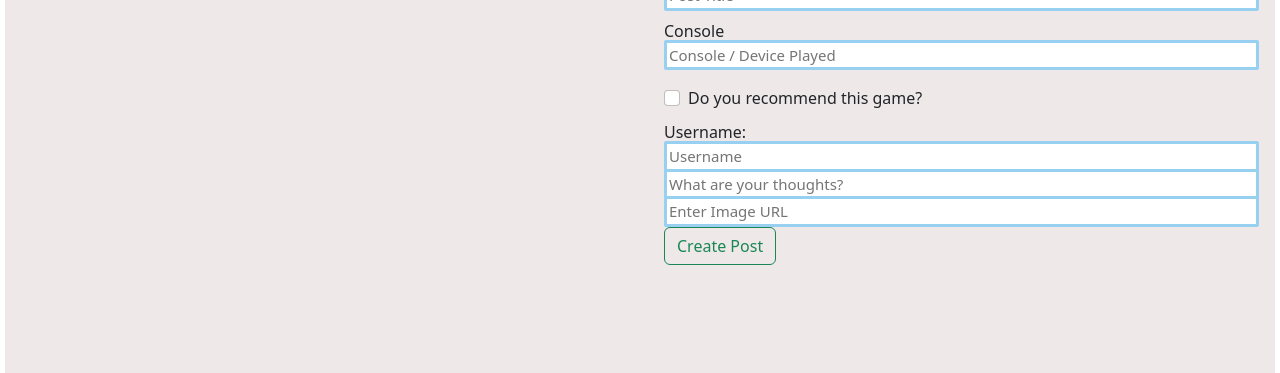
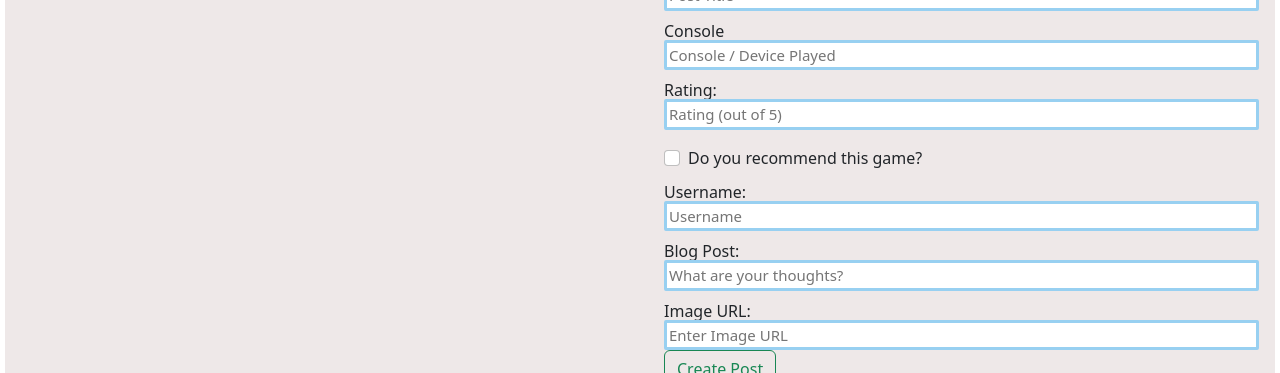
Before and after one commit to rubycmarroquin/BlogApp, a React (Vite) app in the folder client/: page / in a window 1280 px wide. Shown: the part 235-608 px from the top of the page. Built offline with nearby package versions, Linux system fonts and the light colour scheme; no server answers.

Commit message:
added section for ratings

```diff
--- a/client/src/components/ReviewForm.jsx
+++ b/client/src/components/ReviewForm.jsx
@@ -40,7 +40,7 @@ const ReviewForm = ({ onSaveReview, editingReview, onUpdateReview }) => {
     setGameReview((gameReview) => ({ ...gameReview, recommendation }));
   };
   const handleUsername = (event) => {
-    const username = event.target.checked;
+    const username = event.target.value;
     setGameReview((gameReview) => ({ ...gameReview, username }));
   };
 
@@ -69,7 +69,7 @@ const ReviewForm = ({ onSaveReview, editingReview, onUpdateReview }) => {
 
   //A function to handle the post request
   const postReview = (newReview) => {
-    return fetch("http://localhost:8080/api/students", {
+    return fetch("http://localhost:8080/reviews", {
       method: "POST",
       headers: { "Content-Type": "application/json" },
       body: JSON.stringify(newReview),
@@ -78,10 +78,7 @@ const ReviewForm = ({ onSaveReview, editingReview, onUpdateReview }) => {
         return response.json();
       })
       .then((data) => {
-        //console.log("From the post ", data);
-        //I'm sending data to the List of Students (the parent) for updating the list
         onSaveReview(data);
-        //this line just for cleaning the form
         clearForm();
       });
   };
@@ -107,9 +104,9 @@ const ReviewForm = ({ onSaveReview, editingReview, onUpdateReview }) => {
   const handleSubmit = (e) => {
     e.preventDefault();
     if (gameReview.post_id) {
-      putStudent(gameReview);
+      putReview(gameReview);
     } else {
-      postStudent(gameReview);
+      postReview(gameReview);
     }
   };
 
@@ -148,10 +145,21 @@ const ReviewForm = ({ onSaveReview, editingReview, onUpdateReview }) => {
           onChange={handleConsole}
         />
       </Form.Group>
+      <Form.Group>
+        <Form.Label>Rating: </Form.Label>
+        <input
+          type="text"
+          id="add-rating"
+          placeholder="Rating (out of 5)"
+          required
+          value={gameReview.rating || ""}
+          onChange={handleRating}
+        />
+      </Form.Group>
       <Form.Check
         type={"checkbox"}
         id={`isRecommended`}
-        checked={gameReview.recommendation}
+        checked={gameReview.recommendation || false}
         onChange={handleRecommendation}
         label={`Do you recommend this game?`}
       />
@@ -162,29 +170,29 @@ const ReviewForm = ({ onSaveReview, editingReview, onUpdateReview }) => {
           id="add-username"
           placeholder="Username"
           required
-          value={gameReview.username}
+          value={gameReview.username || ""}
           onChange={handleUsername}
         />
       </Form.Group>
       <Form.Group>
-        <Form.Label></Form.Label>
+        <Form.Label>Blog Post: </Form.Label>
         <input
           type="text"
           id="add-post"
           placeholder="What are your thoughts?"
           required
-          value={gameReview.post}
+          value={gameReview.post || ""}
           onChange={handlePostText}
         />
       </Form.Group>
       <Form.Group>
-        <Form.Label></Form.Label>
+        <Form.Label>Image URL:</Form.Label>
         <input
           type="text"
           id="add-image"
           placeholder="Enter Image URL"
           required
-          value={gameReview.image_url}
+          value={gameReview.image_url || ""}
           onChange={handleImageURL}
         />
       </Form.Group>
```
